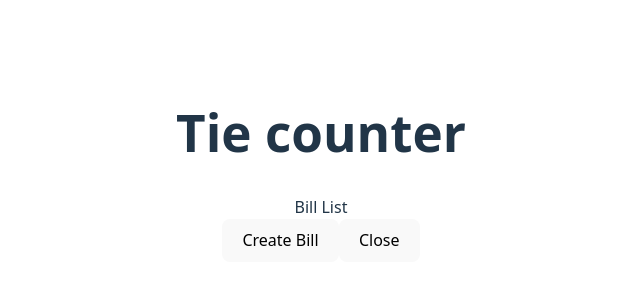
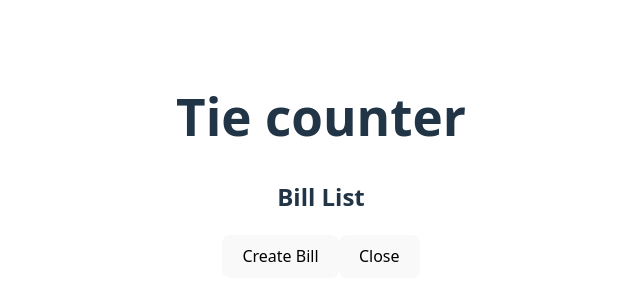
Before and after one commit to SashaDyka/tie-counter-frontend, a React (Vite) app: page / in a window 1280 px wide. Shown: the part 234-534 px from the top of the page, without its empty margins (319-959 px from the left). Built offline with nearby package versions, Linux system fonts and the light colour scheme.

Commit message:
write basic bill list structure

```diff
--- a/src/components/BillList.tsx
+++ b/src/components/BillList.tsx
@@ -1,2 +1,23 @@
-const BillList = () => <div>Bill List</div>;
+import React from 'react';
+import type { Bill } from '../types/types';
+
+interface BillListProps{
+    bills: Bill[];
+  onSelectBill: (bill: Bill) => void;
+}
+
+const BillList: React.FC<BillListProps> = ({ bills, onSelectBill }) => {
+  return (
+    <div>
+      <h2>Bill List</h2>
+      <ul>
+        {bills.map(bill => (
+          <li key={bill.id} onClick={() => onSelectBill(bill)}>
+            Bill № {bill.id}
+          </li>
+        ))}
+      </ul>
+    </div>
+  );
+};
 export default BillList;
```
